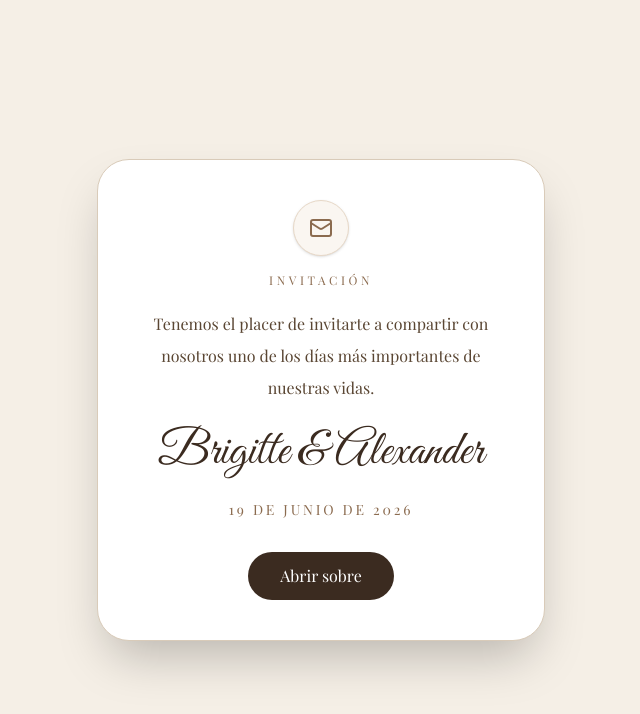
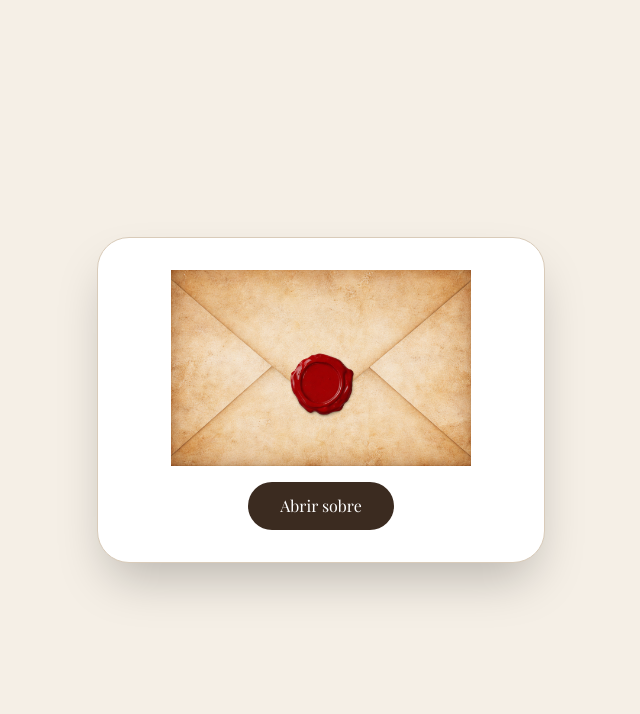
Before and after one commit to Jossych18/boda-web, a Next.js app: page / in a window 1280 px wide. Shown: the top 714 px of the page, without its empty margins (319-959 px from the left). Built offline with nearby package versions, Linux system fonts and the light colour scheme; a web font is replaced by a local one.

Commit message:
Añadido sobre personalizado

```diff
--- a/app/page.tsx
+++ b/app/page.tsx
@@ -97,63 +97,35 @@ export default function HomePage() {
           />
         </Suspense>
 
-        <div className="flex min-h-screen items-center justify-center bg-[#f5efe6] px-4 py-10 text-center text-[#3b2b20] sm:px-6">
-          <div className="relative w-full max-w-md rounded-[2rem] border border-[#d9cbb9] bg-white p-8 shadow-2xl sm:p-10">
-            <div className="mx-auto flex h-14 w-14 items-center justify-center rounded-full border border-[#e7d8c7] bg-[#faf6f1] text-[#8b6b4f] shadow-sm">
-              <Mail size={24} />
-            </div>
+        <div className="flex min-h-screen items-center justify-center bg-[#f5efe6] px-4 py-10">
+          <div className="w-full max-w-md rounded-[2rem] border border-[#d9cbb9] bg-white p-6 text-center shadow-2xl sm:p-8">
+            <div className="relative mx-auto w-full max-w-[300px]">
+              <Image
+                src="/sobre.png"
+                alt="Sobre de invitación"
+                width={300}
+                height={220}
+                className="mx-auto h-auto w-full object-contain"
+                priority
+              />
 
-            <p className="mt-4 text-xs uppercase tracking-[0.3em] text-[#8b6b4f]">
-              Invitación
-            </p>
-
-            {invitado ? (
-              <div className="mx-auto mt-5 w-full max-w-xs rounded-[1.25rem] border border-[#e7d8c7] bg-[#faf6f1] px-4 py-3 shadow-sm">
-                <p className="text-[11px] uppercase tracking-[0.25em] text-[#8b6b4f]">
+              {invitado && (
+                <div className="pointer-events-none absolute left-1/2 top-[18px] w-[78%] -translate-x-1/2 text-center">
+                  <p className="text-[10px] uppercase tracking-[0.28em] text-[#8b6b4f]">
                     Para
                   </p>
-                <p className="mt-1 text-lg font-medium leading-6 text-[#3b2b20] sm:text-xl">
+                  <p
+                    className={`mt-2 text-2xl leading-none text-[#3b2b20] sm:text-3xl ${greatVibes.className}`}
+                  >
                     {invitado}
                   </p>
                 </div>
-            ) : (
-              <p className="mt-5 text-sm leading-7 text-[#5a4633] sm:text-base sm:leading-8">
-                Tenemos el placer de invitarte a compartir con nosotros uno de
-                los días más importantes de nuestras vidas.
-              </p>
               )}
-
-            <h1 className={`mt-6 text-4xl sm:text-5xl ${greatVibes.className}`}>
-              {boda.nombres}
-            </h1>
-
-            {(adultosInvitados !== null || ninosInvitados !== null) && (
-              <div className="mt-5 rounded-[1.5rem] border border-[#e7d8c7] bg-[#faf6f1] p-4 text-sm leading-7 text-[#5a4633]">
-                <p className="text-xs uppercase tracking-[0.25em] text-[#8b6b4f]">
-                  Sobre personalizado
-                </p>
-
-                <p className="mt-3">
-                  Invitación prevista para{" "}
-                  <strong>{adultosInvitados ?? 0}</strong> adulto(s)
-                  {ninosInvitados !== null && (
-                    <>
-                      {" "}
-                      y <strong>{ninosInvitados}</strong> niño(s)
-                    </>
-                  )}
-                  .
-                </p>
             </div>
-            )}
-
-            <p className="mt-6 text-sm uppercase tracking-[0.2em] text-[#8b6b4f]">
-              {boda.fecha}
-            </p>
 
             <button
               onClick={() => setOpen(true)}
-              className="mt-8 rounded-full bg-[#3b2b20] px-8 py-3 text-white transition duration-300 hover:bg-[#5a4633]"
+              className="mt-4 rounded-full bg-[#3b2b20] px-8 py-3 text-white transition duration-300 hover:bg-[#5a4633]"
             >
               Abrir sobre
             </button>
```
Also changed, not shown: public/sobre.png (added). Lines whose indentation alone changed are shown as unchanged.
